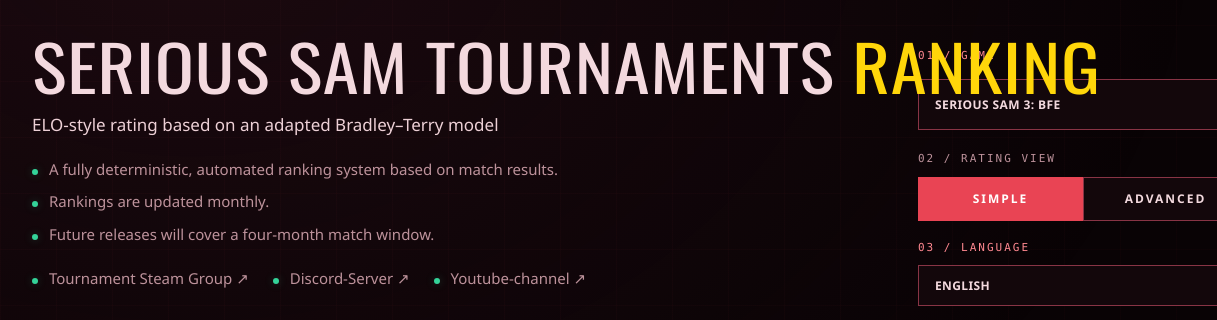
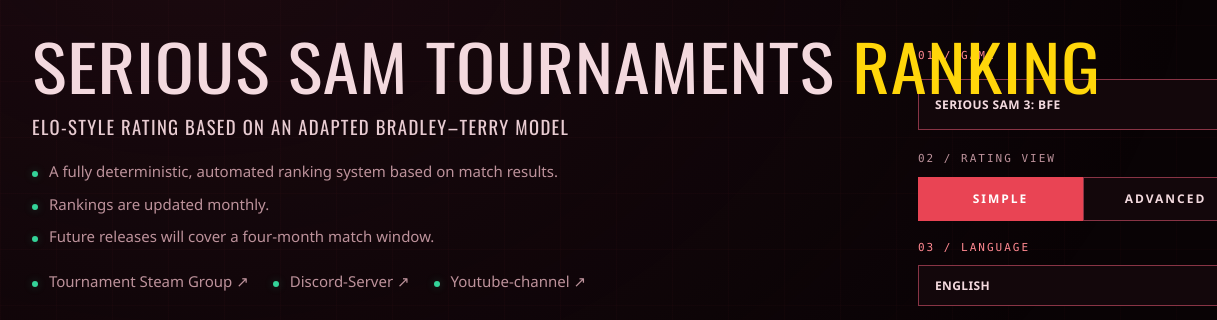
Before and after one commit to DenWhAI/serious-sam-tournaments-ranking, a plain HTML site: page index.html in a window 1280 px wide. Shown: the part 87-407 px from the top of the page, 0-1217 px from the left. Drawn offline with nearby package versions, Linux system fonts and the light colour scheme.

Commit message:
Set the rating subtitle in spaced Steelfish capitals

```diff
--- a/assets/site.css
+++ b/assets/site.css
@@ -44,7 +44,7 @@ header{padding-top:30px;padding-bottom:18px}
 #game-logo{width:44px;height:44px;object-fit:contain;flex-shrink:0}
 .identity{--title-size:clamp(32px,8.8cqw,80px)}
 .identity h1{font-size:var(--title-size);font-weight:400;transform:scaleX(1.12);transform-origin:left center;width:89.28%;margin:10px 0 12px;letter-spacing:.7px}
-.identity .rating-subtitle{font-family:inherit;font-size:clamp(13px,1.4vw,17px);font-weight:inherit;letter-spacing:normal;line-height:1.35;color:color-mix(in srgb,var(--text) 88%,var(--muted));margin:0 0 20px;text-wrap:balance}
+.identity .rating-subtitle{font-family:Steelfish,'Oswald','Arial Narrow',sans-serif;font-size:clamp(14.3px,1.54vw,18.7px);font-weight:inherit;letter-spacing:1.35px;line-height:1.35;color:color-mix(in srgb,var(--text) 80%,var(--muted));margin:0 0 20px;text-transform:uppercase;text-wrap:balance}
 .identity p{font-size:15px;margin:7px 0}
 .community-links{display:flex;flex-wrap:wrap;gap:8px 24px;margin-top:12px}
 .community-links a{font:inherit;color:var(--muted)}
--- a/index.html
+++ b/index.html
@@ -6,7 +6,7 @@
 <meta name="theme-color" content="#04070f">
 <title>Serious Sam Tournaments · Rankings</title>
 <link rel="icon" href="assets/logos/SeriousTournaments.png" type="image/png">
-<link rel="preconnect" href="https://fonts.googleapis.com"><link rel="preconnect" href="https://fonts.gstatic.com" crossorigin><link href="https://fonts.googleapis.com/css2?family=Oswald:wght@400;500;600&display=swap" rel="stylesheet"><link rel="stylesheet" href="assets/site.css?v=20261121-header-spacing"><script type="module" src="assets/site.js?v=20261121-clean-scores"></script>
+<link rel="preconnect" href="https://fonts.googleapis.com"><link rel="preconnect" href="https://fonts.gstatic.com" crossorigin><link href="https://fonts.googleapis.com/css2?family=Oswald:wght@400;500;600&display=swap" rel="stylesheet"><link rel="stylesheet" href="assets/site.css?v=20261121-steelfish"><script type="module" src="assets/site.js?v=20261121-clean-scores"></script>
 </head>
 <body>
 <a class="skip" href="#ranking" data-i18n="skip">Skip to rankings</a>
```
